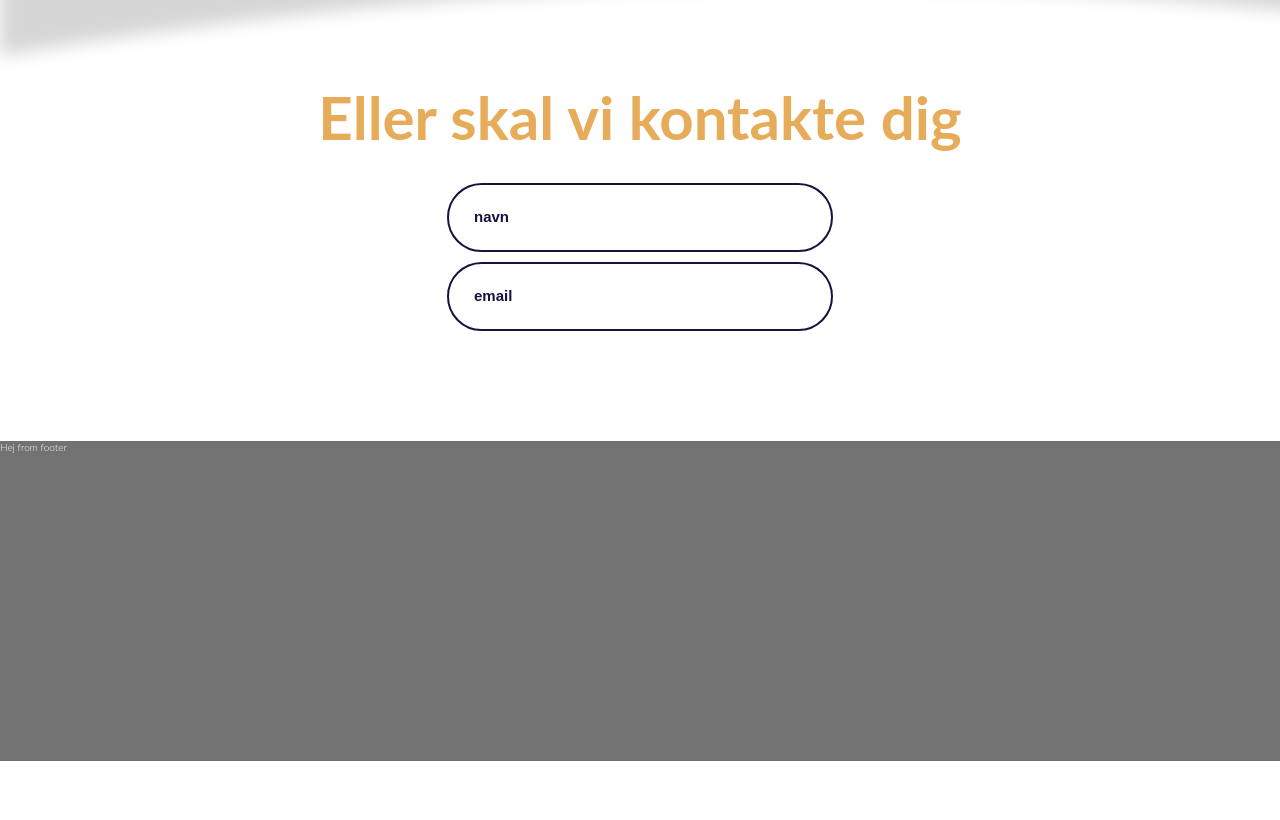
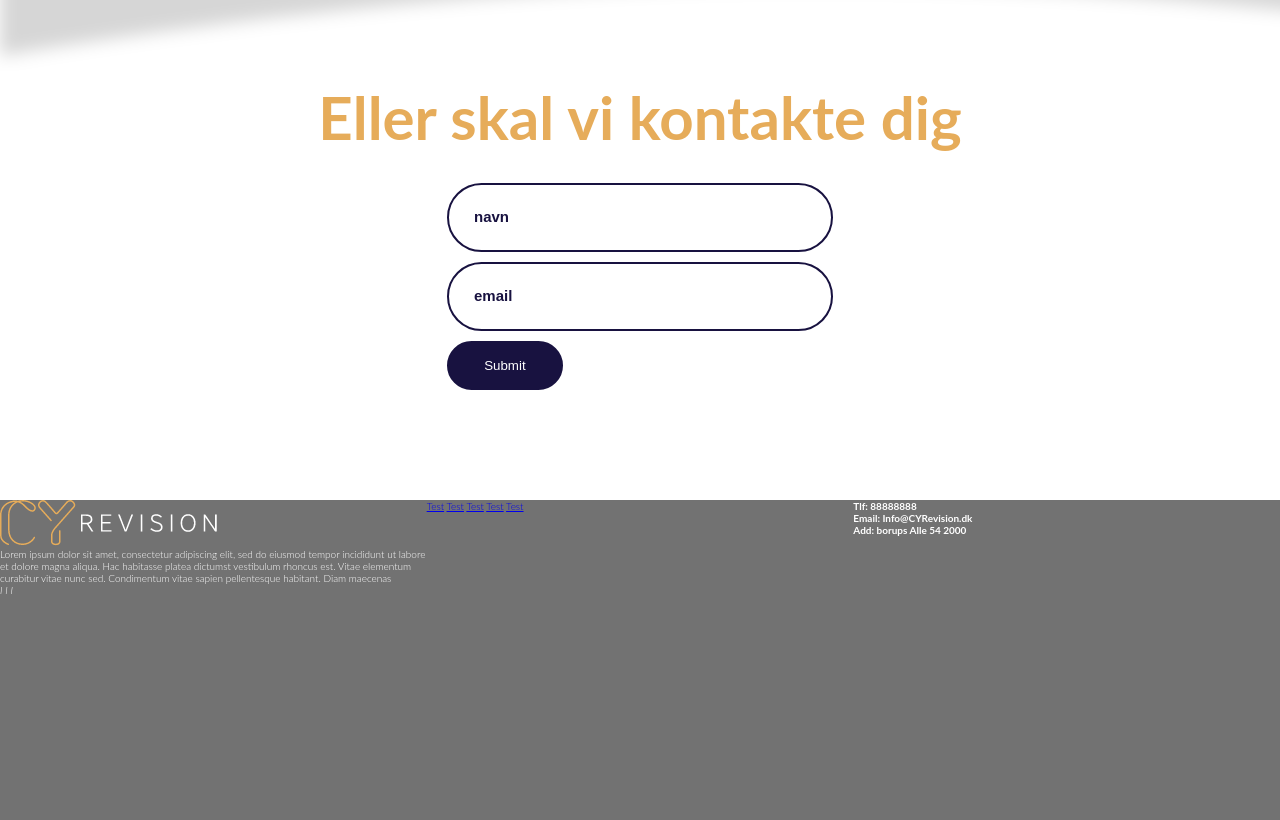
Before and after one commit to backurdi/Cy, a website built with webpack: page src/html/index.html in a window 1280 px wide. Shown: the part 4254-5074 px from the top of the page. Before the commit the page ends 5015 px from the top, so only its background shows below. Built offline with nearby package versions, Linux system fonts and the light colour scheme; files whose address does not match are found by name.

Commit message:
only missing footer

```diff
--- a/src/css/style.scss
+++ b/src/css/style.scss
@@ -315,7 +315,7 @@ body {
     flex-direction: column;
     margin: 0 auto;
 
-    input {
+    input[type='text'] {
       padding: 25px;
       margin-bottom: 10px;
       border: 2px solid #181240;
@@ -326,10 +326,28 @@ body {
       font-size: 15px;
       font-weight: 600;
     }
+    .submit {
+      padding: 15px;
+      margin-bottom: 10px;
+      border: 2px solid #181240;
+      background-color: #181240;
+      border-radius: 50px;
+      width: 30%;
+      color: #fff;
+      font-weight: 500;
+      transition: 0.5s;
+    }
+    .submit:hover {
+      cursor: pointer;
+      background: #fff;
+      color: #181240;
+    }
   }
 }
 
 footer {
   background-color: rgb(114, 114, 114);
   height: 40vh;
+  display: grid;
+  grid-template-columns: repeat(3, 1fr);
 }
--- a/src/html/index.html
+++ b/src/html/index.html
@@ -142,6 +142,7 @@
         <form action="">
           <input type="text" placeholder="navn" />
           <input type="text" placeholder="email" />
+          <input class="submit" type="submit" placeholder="email" />
         </form>
       </div>
     </section>
--- a/src/reusable/footer.html
+++ b/src/reusable/footer.html
@@ -1,3 +1,28 @@
 <footer>
-  <p>Hej from footer</p>
+  <div>
+    <img src="../img/Logo.png" alt="Cy Logo" />
+    <p>
+      Lorem ipsum dolor sit amet, consectetur adipiscing elit, sed do eiusmod
+      tempor incididunt ut labore et dolore magna aliqua. Hac habitasse platea
+      dictumst vestibulum rhoncus est. Vitae elementum curabitur vitae nunc sed.
+      Condimentum vitae sapien pellentesque habitant. Diam maecenas
+    </p>
+    <div>
+      <i>I</i>
+      <i>I</i>
+      <i>I</i>
+    </div>
+  </div>
+  <div>
+    <a href="#">Test</a>
+    <a href="#">Test</a>
+    <a href="#">Test</a>
+    <a href="#">Test</a>
+    <a href="#">Test</a>
+  </div>
+  <div>
+    <h4>Tlf: 88888888</h4>
+    <h4>Email: Info@CYRevision.dk</h4>
+    <h4>Add: borups Alle 54 2000</h4>
+  </div>
 </footer>
```
